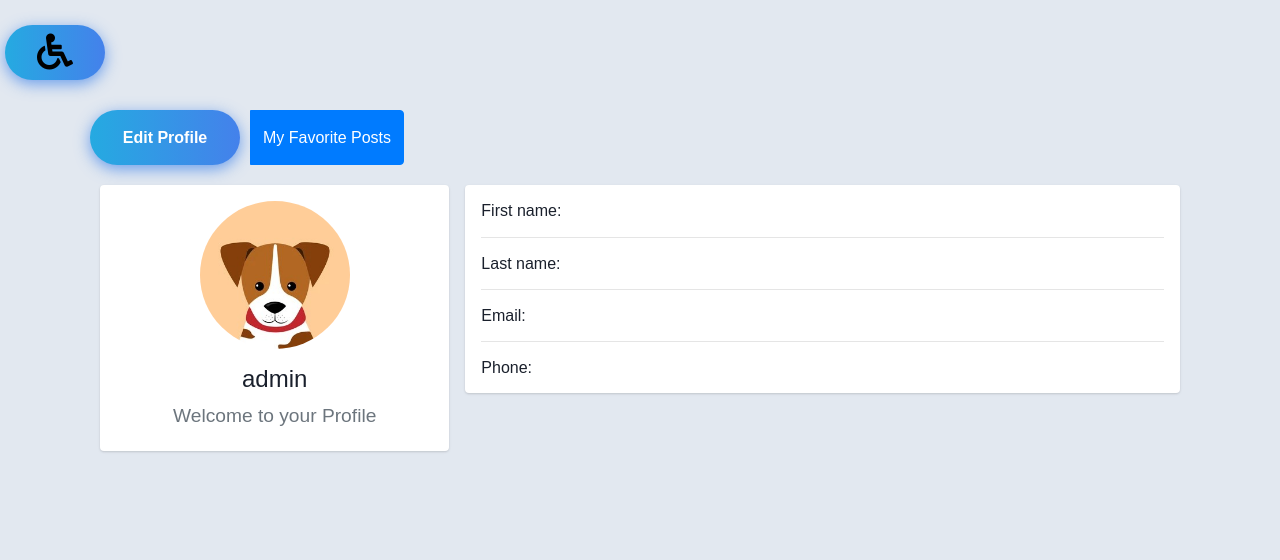
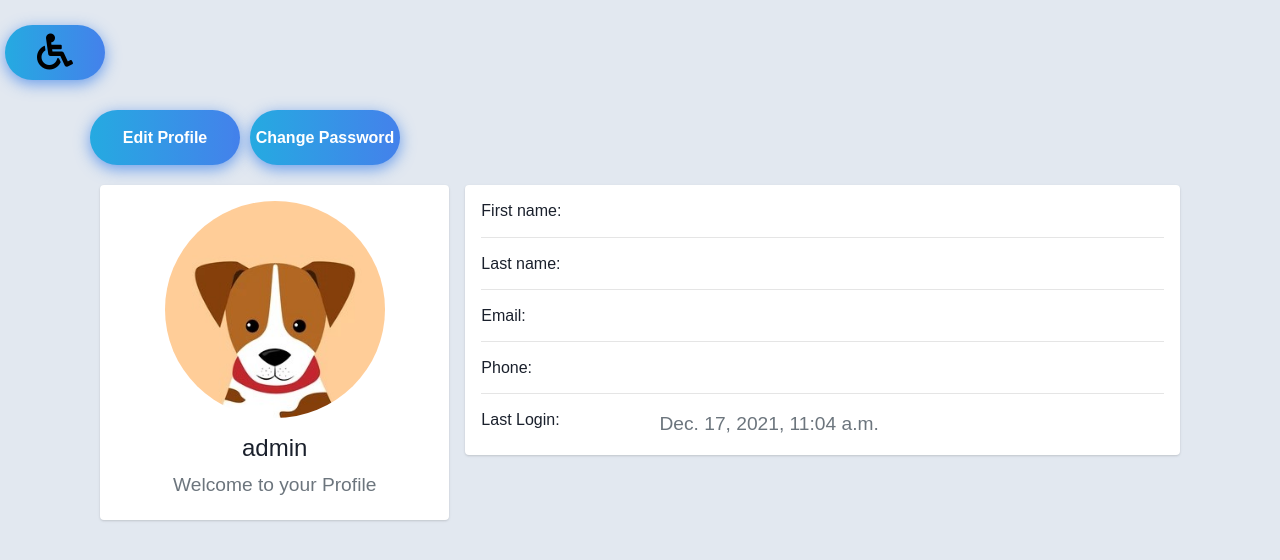
Before and after one commit to EladAM52/Pet_Protected, a Django app: page /profile in a window 1280 px wide. Shown: the part 79-639 px from the top of the page. Run offline with Django 4.2, Linux system fonts and the light colour scheme; a user stored in the database is signed in; data comes from the database, SQL or seed files in the repository; some libraries are stand-ins or nearby versions.

Commit message:
Add Change Password

```diff
--- a/server/templates/profile_page.html
+++ b/server/templates/profile_page.html
@@ -7,8 +7,8 @@
         <button type="button" class="btn-hover color-9" data-toggle="modal" data-target="#editProfileModal">
             Edit Profile
         </button>
-        <button type="button" class="btn btn-primary" data-toggle="modal" ng-class="{'active': showFavorites }"
-                ng-click="toggleShowFavorites()">My Favorite Posts
+        <button type="button" class="btn-hover color-9" data-toggle="modal" data-target="#changePasswordModal">
+            Change Password
         </button>
     </div>
     <div class="main-body">
@@ -18,7 +18,7 @@
                 <div class="card">
                     <div class="card-body">
                         <div class="d-flex flex-column align-items-center text-center">
-                            <img src="media/avatar2.jpg" alt="Admin" class="rounded-circle" width="150">
+                            <img src="media/avatar2.jpg" alt="Admin" class="rounded-circle" width="220">
                             <div class="mt-3">
                                 <h4>{{ user.username }}</h4>
                                 <p class="text-secondary mb-1">Welcome to your Profile</p>
@@ -66,6 +66,15 @@
                                 {{ user.profile.phone_number }}
                             </div>
                         </div>
+                        <hr>
+                        <div class="row">
+                            <div class="col-sm-3">
+                                <h6 class="mb-0">Last Login:</h6>
+                            </div>
+                            <div class="col-sm-9 text-secondary">
+                                {{ user.last_login }}
+                            </div>
+                        </div>
                     </div>
                 </div>
             </div>
@@ -93,10 +102,6 @@
                             <label for="title">Email</label>
                             <input class="form-control" id="email" ng-model="profileToEdit.email"/>
                         </div>
-                        <div class="form-group">
-                            <label for="title">Password</label>
-                            <input class="form-control" id="password" ng-model="profileToEdit.password"/>
-                        </div>
                     </form>
                 </div>
                 <div ng-if="error">{[{error}]}</div>
@@ -107,6 +112,32 @@
             </div>
         </div>
     </div>
+
+    <div class="modal fade" id="changePasswordModal" tabindex="-1" aria-labelledby="changePasswordModalLabel"
+         aria-hidden="true">
+        <div class="modal-dialog">
+            <div class="modal-content">
+                <div class="modal-body">
+                    <form>
+                        <div class="form-group">
+                            <label for="title">Enter new password</label>
+                            <input type="password" class="form-control" id="password"
+                                   ng-model="passwordToEdit.password"/>
+                        </div>
+                        <div class="form-group">
+                            <label for="title"> Confirm Password</label>
+                            <input type="password" class="form-control" id="password2"
+                                   ng-model="passwordToEdit.password2"/>
+                        </div>
+                    </form>
+                </div>
+                <div ng-if="error" class="alert alert-danger" role="alert">{[{error}]}</div>
+                <div class="modal-footer">
+                    <button type="button" class="btn btn-secondary" data-dismiss="modal">Close</button>
+                    <button type="submit" class="btn btn-primary" ng-click="changePassword()">Change</button>
+                </div>
+            </div>
+        </div>
+    </div>
 </div>
-
 {% endblock %}
```
